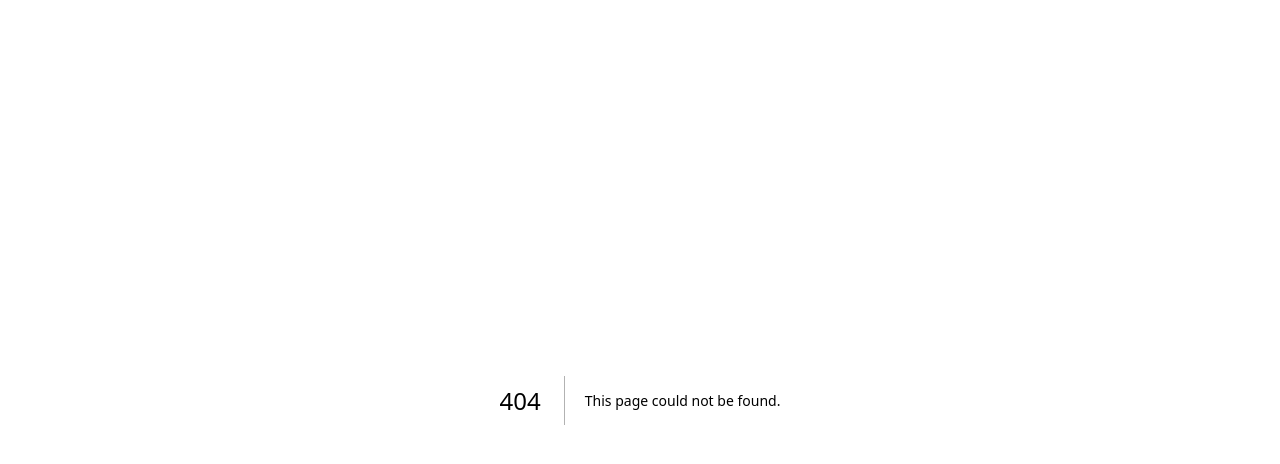
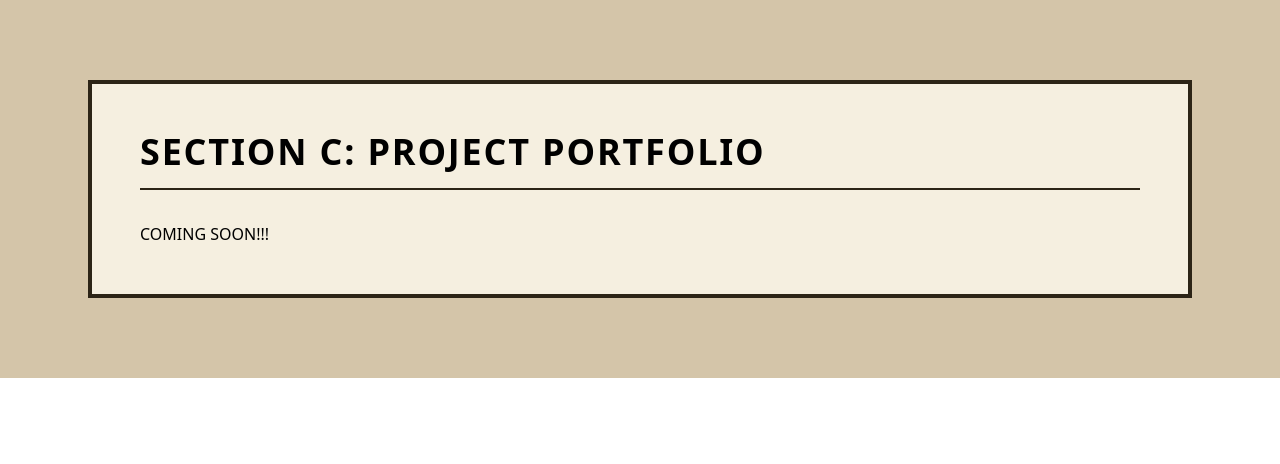
Before and after one commit to che-perez/portfolio, a Next.js app: page /components/Projects in a window 1280 px wide. Before the commit this address had no page. Shown: the top 464 px of the page. Built offline with nearby package versions, Linux system fonts and the light colour scheme.

Commit message:
add projects component and tittle to head component

```diff
--- /dev/null
+++ b/pages/components/Projects.jsx
@@ -0,0 +1,27 @@
+import React from "react";
+import { motion, useInView } from "framer-motion";
+
+export default function Projects() {
+  const ref = React.useRef(null);
+  const isInView = useInView(ref, { once: true, margin: "-100px" });
+
+  return (
+    <section id="projects" ref={ref} className="py-20 bg-[#D4C5A9]">
+      <div className="max-w-6xl mx-auto px-6">
+        <motion.div
+          initial={{ opacity: 0, y: 50 }}
+          animate={isInView ? { opacity: 1, y: 0 } : {}}
+          transition={{ duration: 0.8 }}
+          className="border-4 border-[#2C2416] bg-[#F5EFE0] p-8 md:p-12">
+
+          {/* Header */}
+          <div className="border-b-2 border-[#2C2416] pb-4 mb-8">
+            <h2 className="text-3xl md:text-4xl font-bold tracking-wider uppercase">SECTION C: PROJECT PORTFOLIO</h2>
+          </div>
+
+          COMING SOON!!!
+        </motion.div>
+      </div>
+    </section>
+  );
+}
--- a/pages/index.jsx
+++ b/pages/index.jsx
@@ -5,6 +5,7 @@ import { motion } from "framer-motion";
 import Cover from "./components/Cover";
 import About from "./components/About";
 import Skills from "./components/Skills";
+import Projects from "./components/Projects";
 import Contact from "./components/Contacts";
 
 export default function Portfolio() {
@@ -21,6 +22,7 @@ export default function Portfolio() {
   return (
     <>
       <Head>
+        <title>Josue Perez - Developer File</title>
          <script src="https://identity.netlify.com/v1/netlify-identity-widget.js"></script>
       </Head>
       <div className="bg-[#E8DCC4] text-[#2C2416] overflow-x-hidden" style={{ fontFamily: "'Courier New', monospace" }}>
@@ -51,6 +53,7 @@ export default function Portfolio() {
         <Cover />
         <About />
         <Skills />
+        <Projects />
         <Contact />
 
         {/* Footer */}
```
